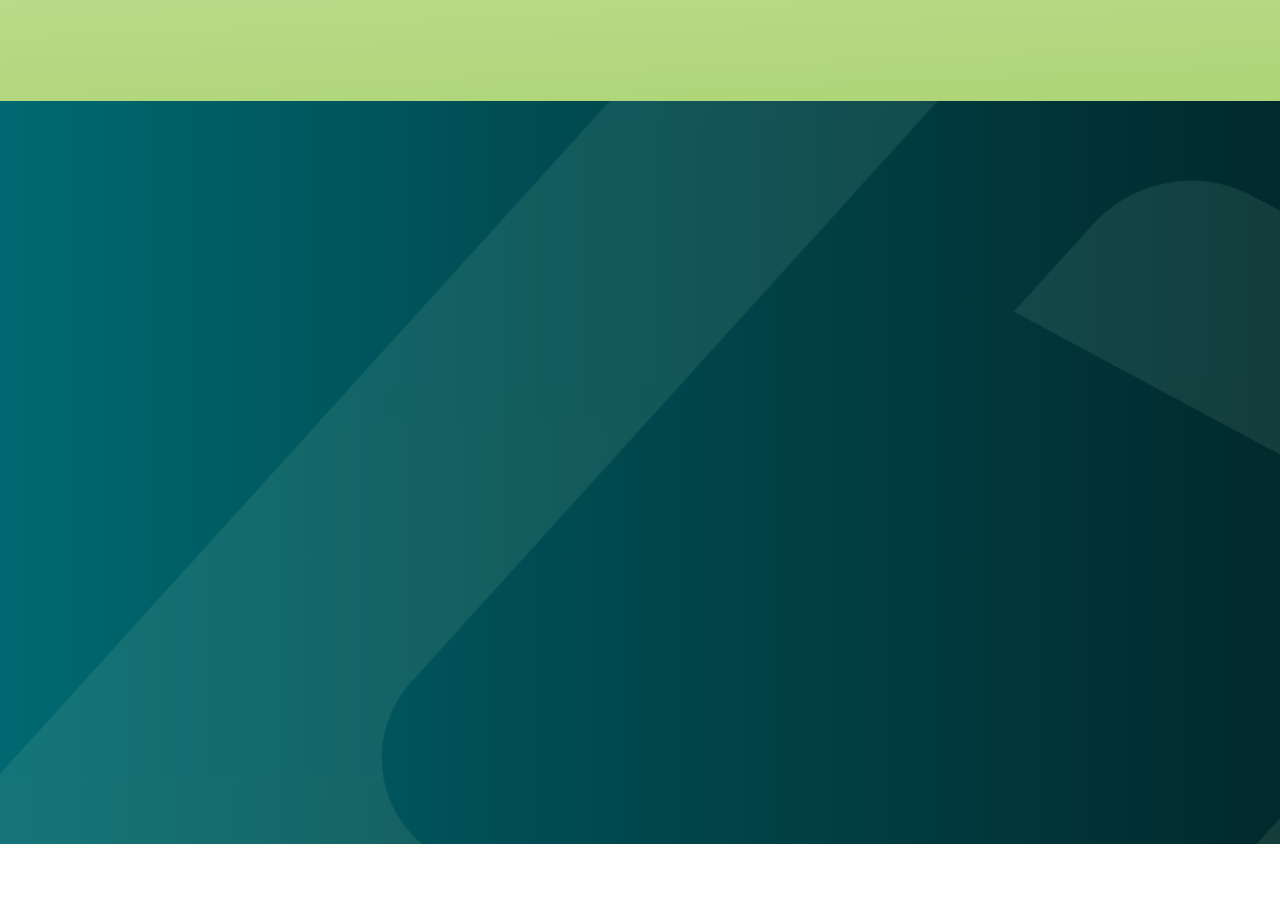
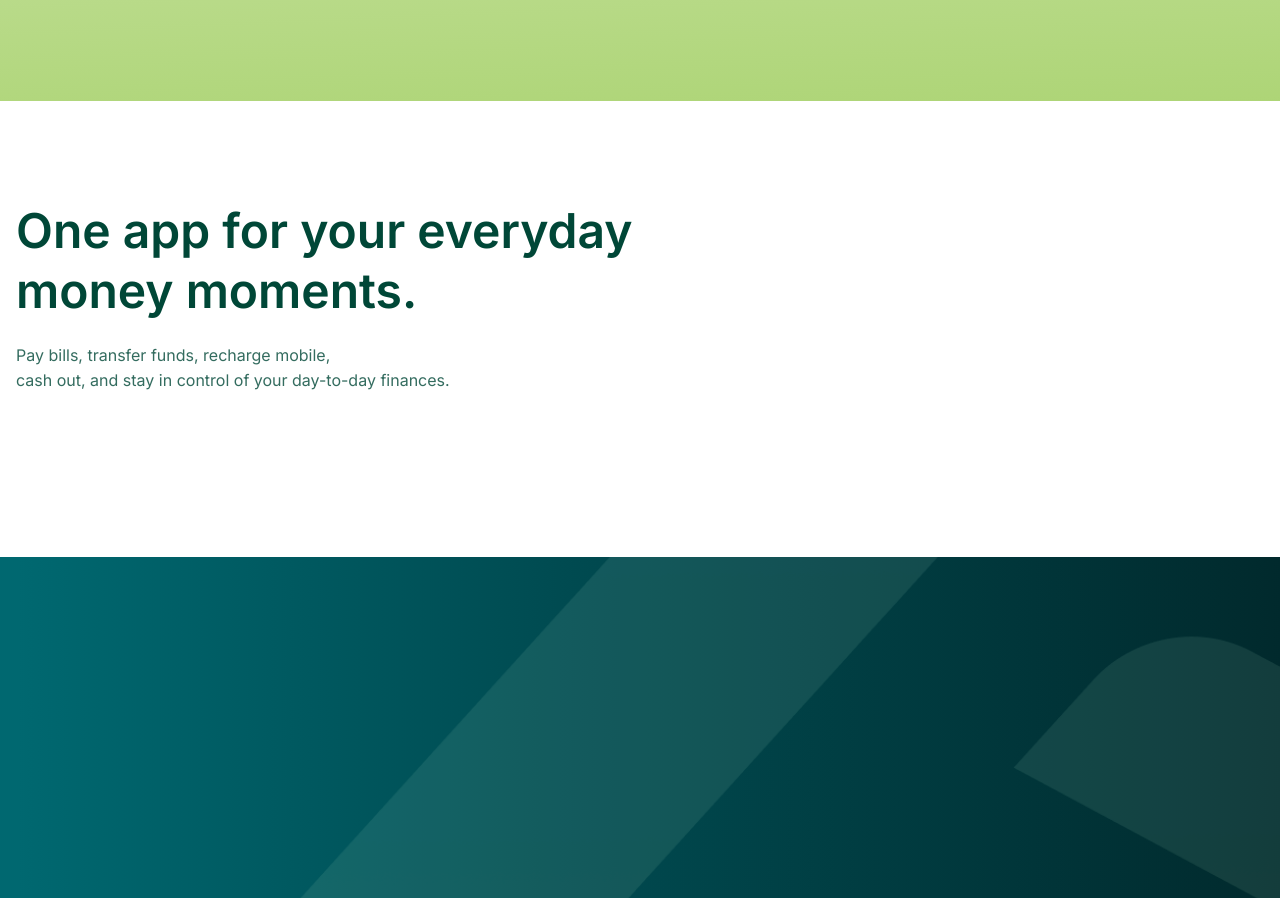
Before and after one commit to programmerrm/blink-marsand-co, a Next.js app: page / in a window 1280 px wide. Shown: the part 7067-7965 px from the top of the page. Built offline with nearby package versions, Linux system fonts and the light colour scheme; a web font is replaced by a local one.

Commit message:
update app

```diff
--- a/app/page.tsx
+++ b/app/page.tsx
@@ -1,3 +1,4 @@
+import AppFeature from "@/components/app-feature/appFeature";
 import BannarSection from "@/components/banner/bannerSection";
 import BlinkDifference from "@/components/blink-difference/blinkDifference";
 import BuildSection from "@/components/build-section/buildSection";
@@ -21,6 +22,7 @@ export default function Home() {
       <Discover />
       <BlinkDifference />
       <BuildSection />
+      <AppFeature />
       <Customer />
       <FAQ />
       <ReadyBlink />
--- /dev/null
+++ b/components/app-feature/appFeature.tsx
@@ -0,0 +1,18 @@
+export default function AppFeature(){
+    return(
+        <section className="py-10 md:py-12.5 lg:py-25">
+            <div className="container">
+                <div className="w-full max-w-180.25">
+                    <h2 className="font-inter leading-15">One app for your everyday money moments. </h2>
+                    <p className="text-sm md:text-base md:leading-6.25 font-normal font-inter text-[#004737]/80 mt-5.5">Pay bills, transfer funds, recharge mobile, <br/> cash out, and stay in control of your day-to-day finances.</p>
+                </div>
+                <div className="mt-16 flex items-center justify-between gap-5">
+                    <div className="">
+
+                    </div>
+                    <div></div>
+                </div>
+            </div>
+        </section>
+    )
+}
```
Also changed, not shown: assets/image/app-feature-bg.png (added).
